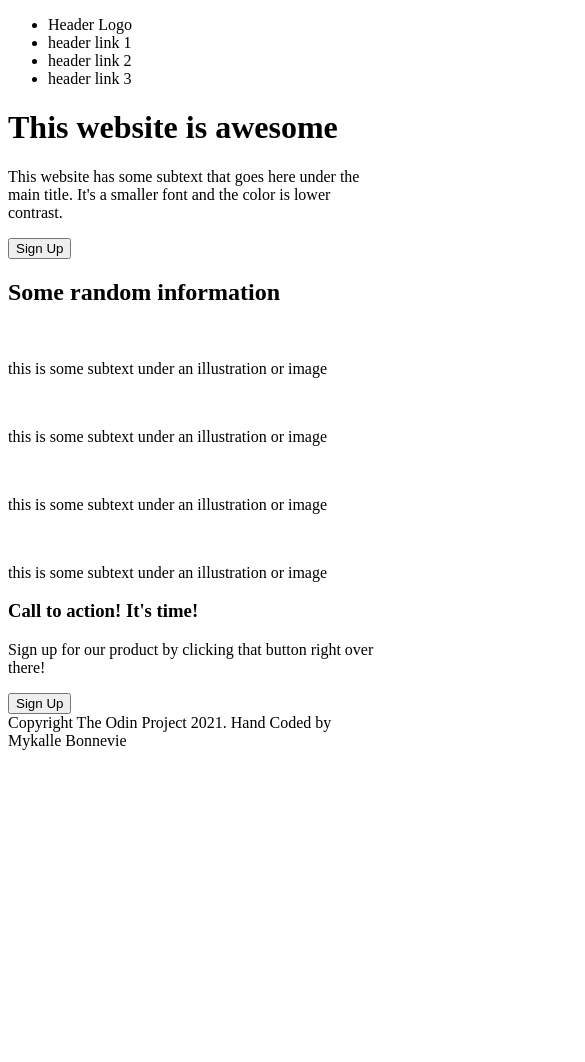
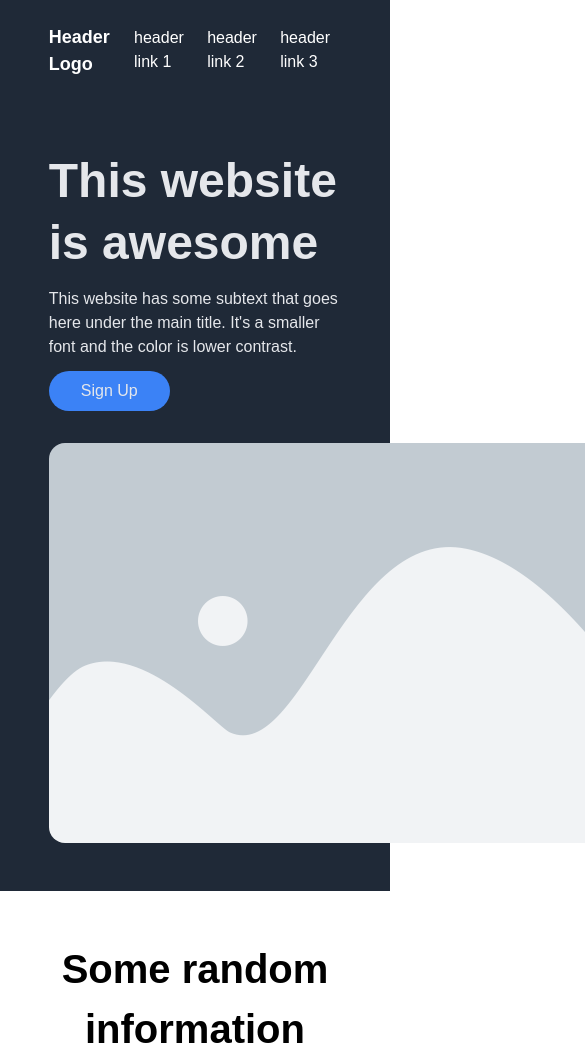
Before and after one commit to mykallebonnevie/odin-project-landing-page, a plain HTML site: page index.html in a window 390 px wide. Shown: the top 1062 px of the page, 585 px wide, since content can reach past the window. Before the commit the page ends 844 px from the top, so only its background shows below. Drawn offline with Linux system fonts and the light colour scheme.

Commit message:
Add CSS styles response w/out media queries

```diff
--- a/index.html
+++ b/index.html
@@ -8,64 +8,75 @@
 </head>
 <body>
 
+  <div class="page-wrapper">
     <div class="navbar">
+      <div class="navbar-wrapper">
         <ul>
-      <li>Header Logo</li>
+          <li class="logo">Header Logo</li>
           <li>header link 1</li>
           <li>header link 2</li>
           <li>header link 3</li>
-
-
         </ul>
       </div>
-
+    </div>
 
     <div class="section hero">
+      <div class="section-padding">
+        <div class="hero-container">
+          <div class="hero-content">
             <h1>This website is awesome</h1>
             <p>This website has some subtext that goes here under the main title. It's a smaller font and the color is lower contrast.</p>
-    <button>Sign Up</button>
-    <img src="" alt="">
+            <button class="button">Sign Up</button>
           </div>
-
+          <img class="hero-image" src="media/img-placeholder-elementor.webp" alt="">
+                </div>
+        </div>
+    </div>
     <div class="section benefits">
-    <h2>Some random information</h2>
-
+      <div class="section-padding">
+        <h2 class="bottom-margin-medium text-align-center">Some random information</h2>
         <div class="benefits-column">
           <div class="column-item">
-        <img src="" alt="">
+            <img class="benifits-image"src="media/img-placeholder-elementor.webp" alt="">
             <p>this is some subtext under an illustration or image</p>
           </div>
           <div class="column-item">
-        <img src="" alt="">
+            <img class="benifits-image" src="media/img-placeholder-elementor.webp" alt="">
             <p>this is some subtext under an illustration or image</p>
           </div>
           <div class="column-item">
-        <img src="" alt="">
+            <img class="benifits-image" src="media/img-placeholder-elementor.webp" alt="">
             <p>this is some subtext under an illustration or image</p>
           </div>
           <div class="column-item">
-        <img src="" alt="">
+            <img class="benifits-image" src="media/img-placeholder-elementor.webp" alt="">
             <p>this is some subtext under an illustration or image</p>
           </div>
         </div>
+      </div>
+    </div>
+      <div class="section quote">
+        <div class="section-padding">
+          <p class="quote"> This is an aspiring quote, or a testimonial from a customer. Maybe it's just filling up space, or maybe people will actually read it. Who knows? All I know is that it looks nice. </p>
+          <p class="attribution"> - Thor, God of Thunder</p>
+        </div>
+      </div>
+      <div class="section cta">
+        <div class="section-padding">
+          <div class="cta-container">
 
+            <div class="cta-content">
+              <h3>Call to action! It's time!</h3>
+              <p>Sign up for our product by clicking that button right over there!</p>
             </div>
 
-    <div class="section quote">
-      <p class="quote"></p>
-      <p class="attribution"></p>
-    </div>
-
-    <div class="section cta">
-      <div class="cta-container">
-        <h3>Call to action! It's time!</h3>
-        <p>Sign up for our product by clicking that button right over there!</p>
             <button class="button-outline"> Sign Up </button>
           </div>
         </div>
-
-    <div class="footer">
+      </div>
+      <div class="footer text-align-center">
         Copyright The Odin Project 2021. Hand Coded by Mykalle Bonnevie
+      </div>
   </div>
 
 
--- a/styles.css
+++ b/styles.css
@@ -0,0 +1,245 @@
+:root {
+
+  --text-color--text-primary: var(--base-color-neutral-dark);
+  --text-color--text-secondary: var(--base-color-neutral--neutral);
+  --text-color--text-alternate: var(--base-color-neutral--light);
+
+  --background-color--background-primary: var(--base-color-brand--blue);
+  --background-color--background-alternate: var(--base-color-neutral--light);
+  --background-color--background-secondary: var(--base-color-neutral--neutral);
+
+
+
+  --ff-primary: "Poppins", sans-serif;
+  --ff-secondary: "Poppins", sans-serif;
+
+  --ff-body: var(--ff-primary);
+  --ff-headings: var(--ff-secondary);
+
+
+
+  --base-color-brand--blue: #1F2937;
+  --base-color-cta--blue: #3B82F6;
+
+  --base-color-neutral--dark: #4B5563;
+  --base-color-neutral--light: #fff;
+
+  --base-color-neutral--neutral: #E5E7EB;
+
+
+  --link-color--link-secondary: var(--base-color-neutral--dark);
+  --link-color--link-alternate: var(--base-color-neutral--light);
+}
+
+/* CSS Reset */
+/* 1. Use a more-intuitive box-sizing model */
+*, *::before, *::after {
+  box-sizing: border-box;
+}
+
+/* 2. Remove default margin */
+* {
+  margin: 0;
+}
+
+body {
+  /* 3. Add accessible line-height */
+  line-height: 1.5;
+  /* 4. Improve text rendering */
+  -webkit-font-smoothing: antialiased;
+  font-family: var(--ff-primary);
+}
+
+/* 5. Improve media defaults */
+img, picture, video, canvas, svg {
+  display: block;
+  max-width: 100%;
+}
+
+/* 6. Inherit fonts for form controls */
+input, button, textarea, select {
+  font: inherit;
+}
+
+/* 7. Avoid text overflows */
+p, h1, h2, h3, h4, h5, h6 {
+  overflow-wrap: break-word;
+  font-family: var(--ff-primary);
+}
+h1 {
+  font-size: 3rem;
+  line-height: 1.3;
+}
+h2{
+  font-size: 2.5rem;
+}
+
+/* 8. Improve line wrapping */
+p {
+  text-wrap: pretty;
+}
+h1, h2, h3, h4, h5, h6 {
+  text-wrap: balance;
+}
+
+/*
+  9. Create a root stacking context
+*/
+#root, #__next {
+  isolation: isolate;
+}
+
+.page-wrapper{
+
+}
+
+.navbar {
+  color: var(--text-color--text-alternate);
+  background-color: var(--background-color--background-primary);
+
+}
+
+.navbar ul {
+  list-style: none;
+  display: flex;
+  padding: 0;
+  margin: 0;
+  gap: 12px;
+  align-items: baseline;
+  font-size: 1rem;
+
+}
+.navbar-wrapper {
+  margin: auto;
+  max-width: 75%;
+  padding-top: 1.5rem;
+  padding-bottom: 1.5rem;
+}
+
+.logo {
+  margin-right: auto;
+  font-size: 1.125rem;
+  font-weight: 700;
+}
+
+/* .section {
+  margin: auto;
+  max-width: 75%;
+} */
+
+.section-padding{
+  margin: auto;
+  max-width: 75%;
+}
+.section.hero{
+  background-color: var(--background-color--background-primary);
+  color: var(--text-color--text-secondary);
+  padding: 48px 0px;
+}
+
+.hero-container{
+  display: flex;
+  gap: 2rem;
+  justify-content: space-between;
+  flex-wrap: wrap;
+}
+.hero-content, .cta-content{
+  display: flex;
+  flex-direction: column;
+  gap: .75rem;
+  justify-content: center;
+  max-width: 400px;
+  flex: 1;
+}
+.hero-image{
+  max-width: 600px;
+  flex: 1;
+  border-radius: 1rem;
+}
+
+.button {
+  align-self: start;
+  padding: .5rem 2rem;
+  background-color: var(--base-color-cta--blue);
+  color: var(--text-color--text-primary);
+  border: none;
+  border-radius: 1.25rem;
+}
+
+.text-align-center {
+  text-align: center;
+}
+.bottom-margin-medium {
+  margin-bottom: 2rem;
+}
+
+.benefits-column{
+  display: flex;
+  gap: 2rem;
+  flex-wrap: wrap;
+}
+
+.column-item{
+  display: flex;
+  flex-direction: column;
+  gap: .5rem;
+  flex: 1;
+}
+
+.benifits-image{
+  aspect-ratio: 1 / 1;
+  border: 4px solid var(--base-color-cta--blue);
+  border-radius: 1rem;
+
+}
+
+.section.benefits{
+  padding: 48px 0px;
+}
+
+.section.quote{
+  padding: 96px 0px;
+  background-color: var(--base-color-neutral--neutral);
+}
+
+.quote{
+  font-size: 2rem;
+  font-style: italic;
+}
+.attribution {
+  font-weight: 700;
+  font-size: 1.25rem;
+  text-align: end;
+  font-style: normal;
+}
+
+.section.cta{
+  padding: 96px 0px;
+}
+
+.cta-container{
+  display: flex;
+  flex-wrap: wrap;
+  justify-content: space-between;
+  align-items: center;
+  padding: 2rem;
+  background-color: var(--base-color-cta--blue);
+  color: var(--text-color--text-alternate);
+  border-radius: 1rem;
+}
+.cta-content{
+  flex: 1;
+  max-width: 100%;
+}
+.button-outline{
+  border: 1px solid var(--base-color-neutral--light);
+  color: var(--base-color-neutral--light);
+  padding: .5rem 2rem;
+  border-radius: 1rem;
+  background-color: var(--base-color-cta--blue);
+}
+.footer{
+  background-color: var(--base-color-brand--blue);
+  padding: 2rem 0rem;
+  color: var(--text-color--text-alternate)
+}
```
Also changed, not shown: media/img-placeholder-elementor.webp (added). Lines whose indentation alone changed are shown as unchanged.
